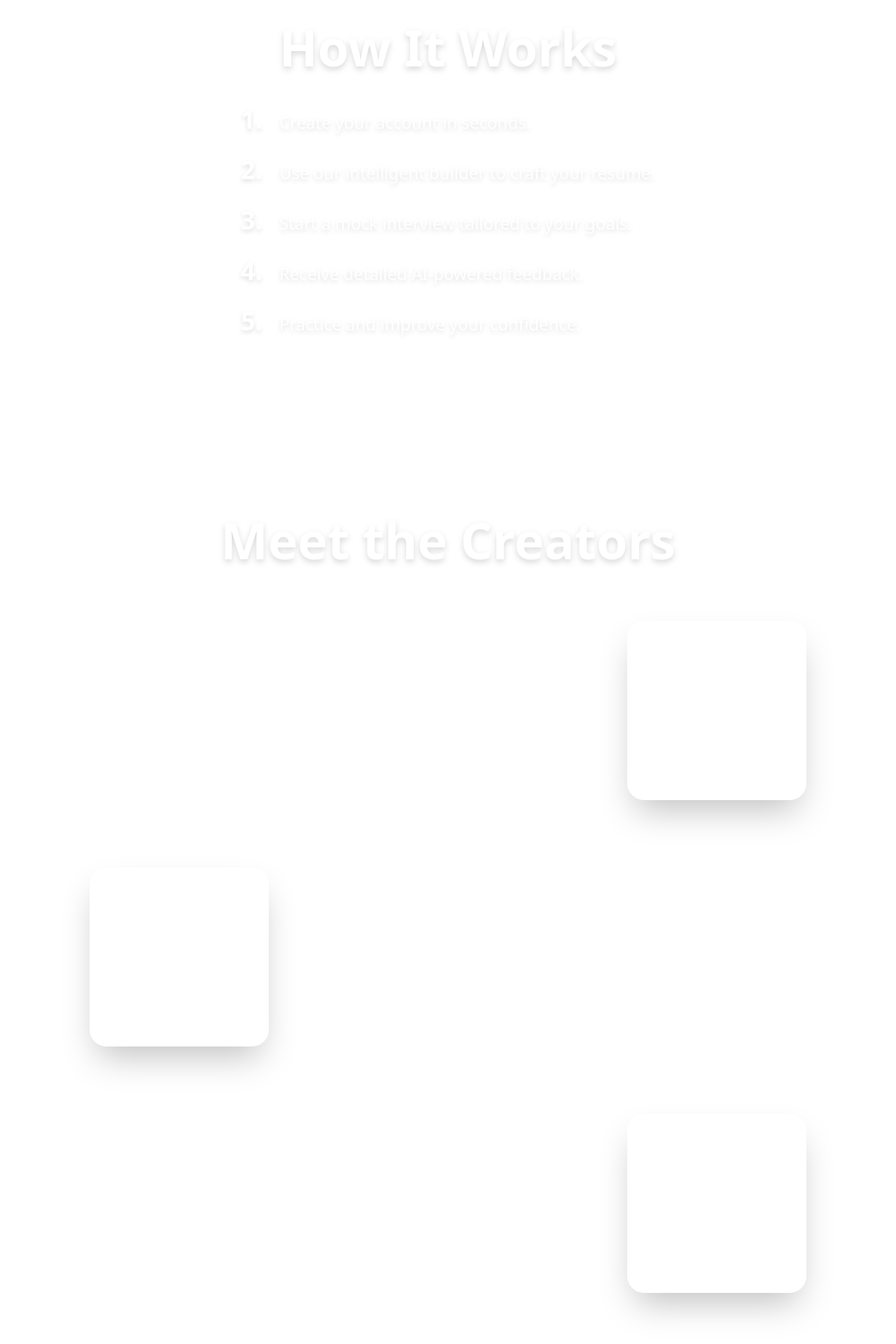
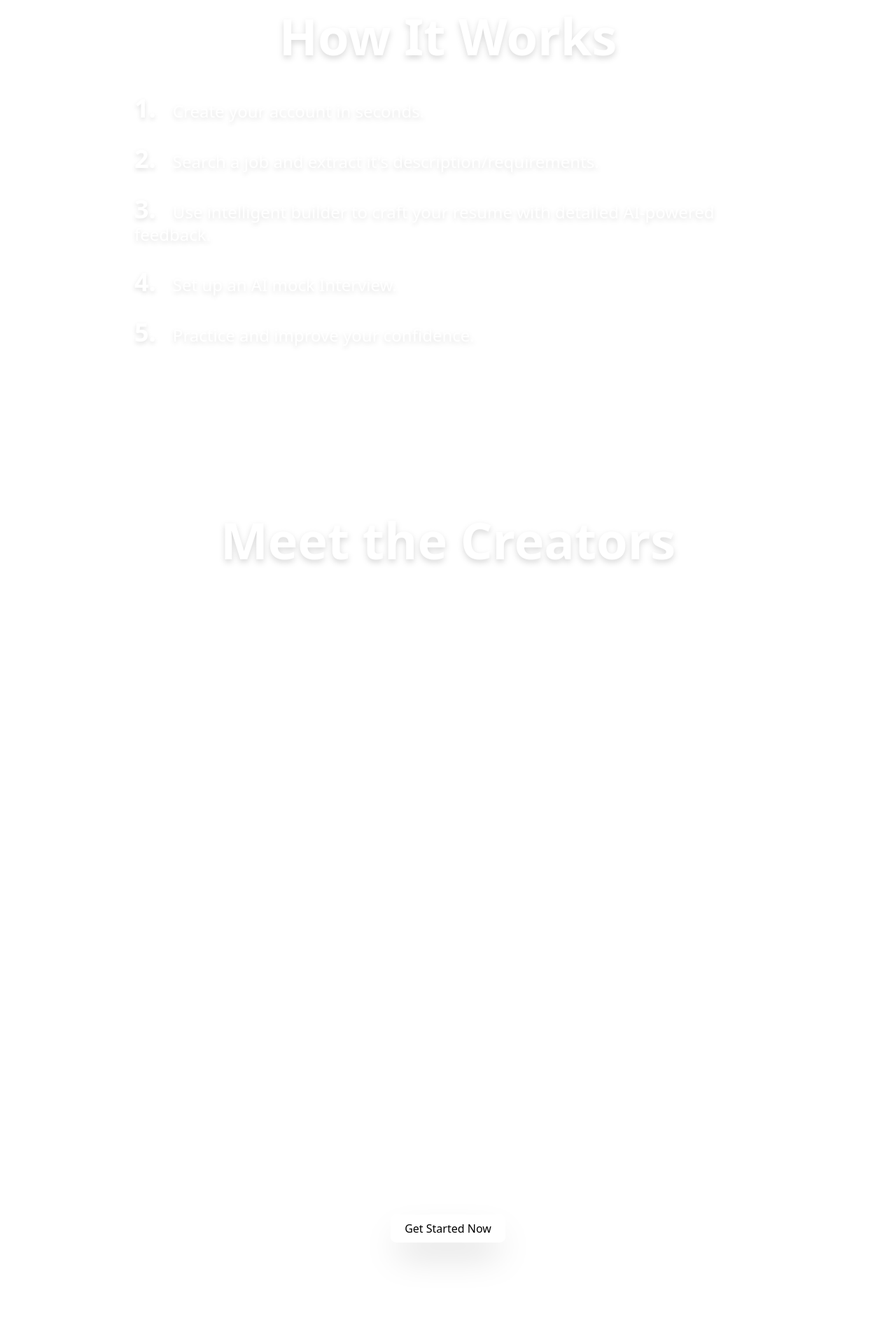
Before and after one commit to maitke01/ai-mock-interview, a React (Vite) app in the folder packages/app/: page / in a window 1280 px wide. Shown: the part 2545-4465 px from the top of the page at 70% size. Built offline with nearby package versions, Linux system fonts and the light colour scheme.

Commit message:
Updated the landing page creators and animation

```diff
--- a/packages/app/src/components/LandingPage.tsx
+++ b/packages/app/src/components/LandingPage.tsx
@@ -37,6 +37,16 @@ const LandingPage: React.FC = () => {
     setTimeout(() => {
       navigate('/login');
     }, 2500);
+  };
+
+  const handleBottomGetStarted = () => {
+    // Smoothly scroll the window to the top of the page
+    window.scrollTo({
+      top: 0,
+      behavior: 'smooth',
+    });
+    // Trigger the same fade-out and navigation logic as the top button
+    handleGetStarted();
   };
 
   return (
@@ -227,15 +237,15 @@ const LandingPage: React.FC = () => {
               </li>
               <li className={`flex items-start list-item ${visibleSections.has('how-it-works') ? 'list-item-2' : ''}`}>
                 <span className="text-4xl font-bold mr-6">2.</span>
-                <span>Use our intelligent builder to craft your resume.</span>
+                <span>Search a job and extract it's description/requirements.</span>
               </li>
               <li className={`flex items-start list-item ${visibleSections.has('how-it-works') ? 'list-item-3' : ''}`}>
                 <span className="text-4xl font-bold mr-6">3.</span>
-                <span>Start a mock interview tailored to your goals.</span>
+                <span>Use intelligent builder to craft your resume with detailed AI-powered feedback.</span>
               </li>
               <li className={`flex items-start list-item ${visibleSections.has('how-it-works') ? 'list-item-4' : ''}`}>
                 <span className="text-4xl font-bold mr-6">4.</span>
-                <span>Receive detailed AI-powered feedback.</span>
+                <span>Set up an AI mock Interview.</span>
               </li>
               <li className={`flex items-start list-item ${visibleSections.has('how-it-works') ? 'list-item-5' : ''}`}>
                 <span className="text-4xl font-bold mr-6">5.</span>
@@ -259,7 +269,7 @@ const LandingPage: React.FC = () => {
             </h2>
 
             {/* Creator 1 */}
-            <div className="flex flex-col md:flex-row items-center gap-12 mb-24">
+            <div className="flex flex-col md:flex-row items-center gap-12 mb-16">
               <div className={`flex-1 transition-colors duration-[2500ms] ${fadeToBlack ? 'text-white' : 'text-white'}`}>
                 <h3 className="text-4xl font-bold mb-3">Gaurav Tadia</h3>
                 <p className="text-xl mb-4 opacity-90">Co-Founder & Lead AI Engineer</p>
@@ -267,13 +277,10 @@ const LandingPage: React.FC = () => {
                   With 10+ years in machine learning and NLP, he has built AI systems for Fortune 500 companies.
                 </p>
               </div>
-              <div className="w-64 h-64 bg-white bg-opacity-20 backdrop-blur-sm rounded-3xl flex items-center justify-center text-white text-7xl font-bold shadow-2xl">
-                GT
-              </div>
             </div>
 
             {/* Creator 2 */}
-            <div className="flex flex-col md:flex-row-reverse items-center gap-12 mb-24 text-right">
+            <div className="flex flex-col md:flex-row-reverse items-center gap-12 mb-16 text-right md:text-right">
               <div className={`flex-1 transition-colors duration-[2500ms] ${fadeToBlack ? 'text-white' : 'text-white'}`}>
                 <h3 className="text-4xl font-bold mb-3">Creator name</h3>
                 <p className="text-xl mb-4 opacity-90">Position (Head of Product Design)</p>
@@ -281,13 +288,10 @@ const LandingPage: React.FC = () => {
                 designs award-winning products with a focus on intuitive user experience.
                 </p>
               </div>
-              <div className="w-64 h-64 bg-white bg-opacity-20 backdrop-blur-sm rounded-3xl flex items-center justify-center text-white text-7xl font-bold shadow-2xl">
-                ER
-              </div>
             </div>
 
-            {/* Creator 4 */}
-            <div className="flex flex-col md:flex-row items-center gap-12">
+            {/* Creator 3 */}
+            <div className="flex flex-col md:flex-row items-center gap-12 mb-16">
               <div className={`flex-1 transition-colors duration-[2500ms] ${fadeToBlack ? 'text-white' : 'text-white'}`}>
                 <h3 className="text-4xl font-bold mb-3">Creator name</h3>
                 <p className="text-xl mb-4 opacity-90">Postion (Co-Founder & Career Coach)</p>
@@ -295,15 +299,36 @@ const LandingPage: React.FC = () => {
                   A former HR director, he has helped thousands of candidates land their dream roles.
                 </p>
               </div>
-              <div className="w-64 h-64 bg-white bg-opacity-20 backdrop-blur-sm rounded-3xl flex items-center justify-center text-white text-7xl font-bold shadow-2xl">
-                MC
+            </div>
+
+            {/* Creator 4 */}
+            <div className="flex flex-col md:flex-row-reverse items-center gap-12 text-right md:text-right">
+              <div className={`flex-1 transition-colors duration-[2500ms] ${fadeToBlack ? 'text-white' : 'text-white'}`}>
+                <h3 className="text-4xl font-bold mb-3">Creator name</h3>
+                <p className="text-xl mb-4 opacity-90">Position (Lead Frontend Engineer)</p>
+                <p className="text-lg md:text-xl opacity-90">
+                  Specializes in creating fluid, responsive user interfaces for modern web applications.
+                </p>
               </div>
             </div>
 
           </div>
         </section>
 
-        <div className="h-32"></div>
+        {/* FINAL CTA SECTION */}
+        <section className="flex flex-col items-center justify-center px-6 py-20">
+          <div className="text-center">
+            <button
+              onClick={handleBottomGetStarted}
+              className="font-bold py-8 px-24 rounded-full shadow-2xl hover:scale-110 transition-all duration-300 text-3xl transform hover:-translate-y-1"
+              style={{ backgroundColor: 'white', color: 'black' }}
+            >
+              Get Started Now
+            </button>
+          </div>
+        </section>
+
+        <div className="h-20"></div>
       </div>
     </div>
   );
```
Also changed, not shown: packages/app/src/components/CanvaPdfEditor.tsx (added), packages/app/src/components/TodoListContext.tsx (deleted), 2 other files (tests, documents, lock files or other folders).
